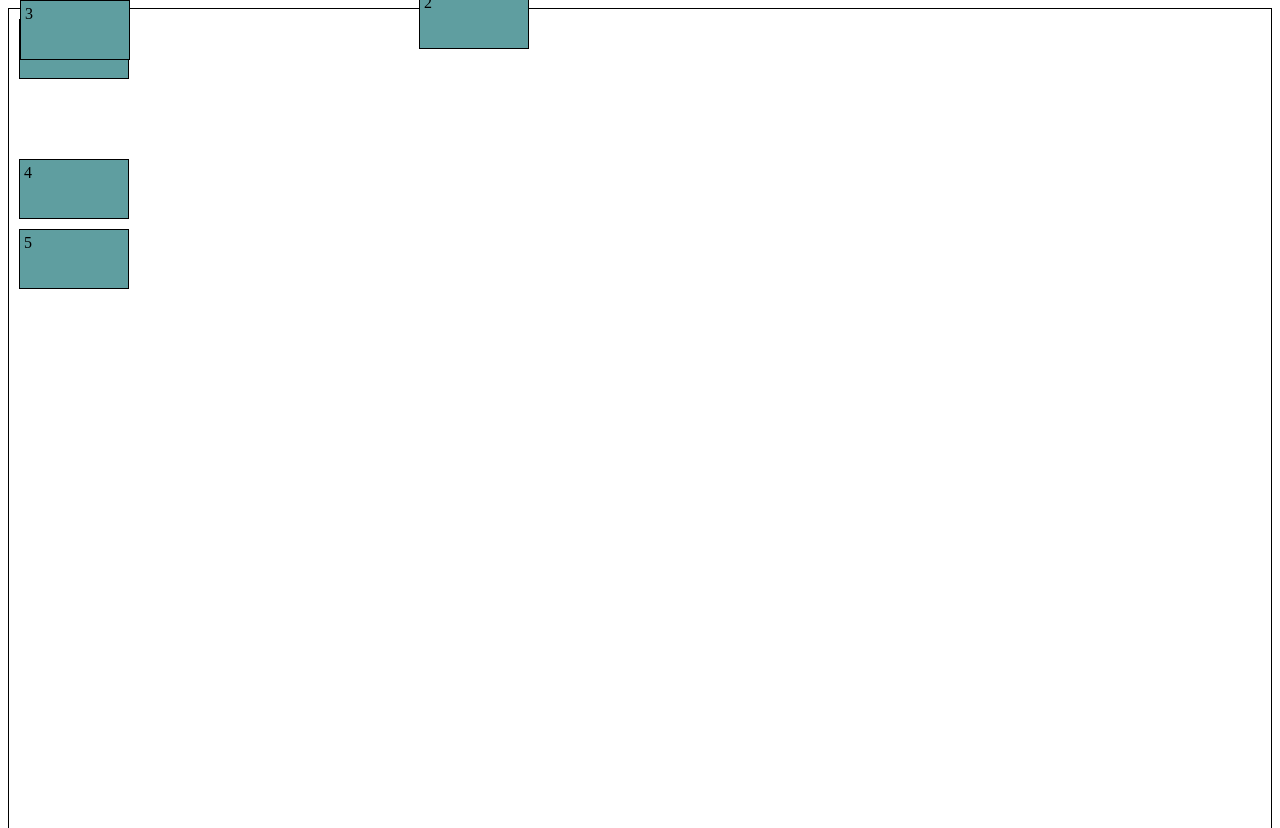
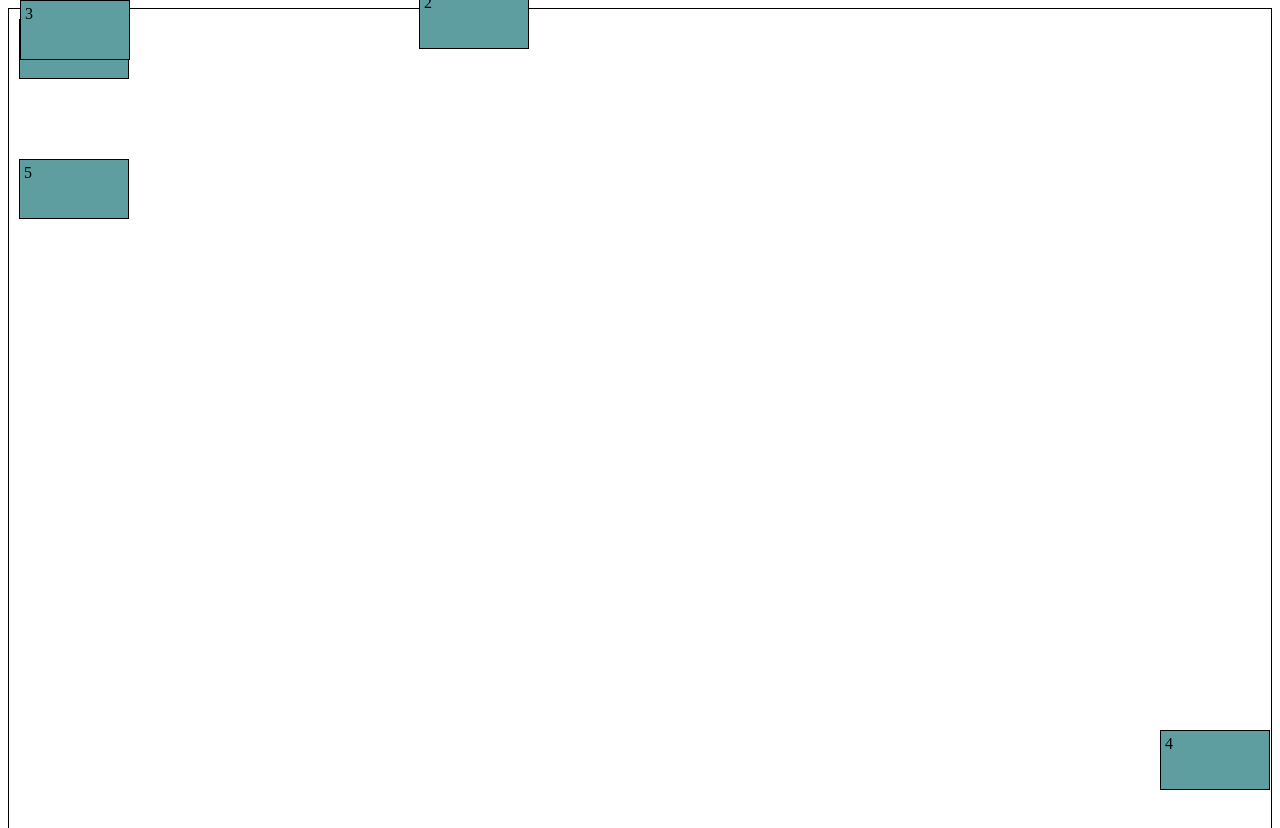
Before and after one commit to Dansan-Dev/CSS-Training-Ground, a plain HTML site: page cssPositioning.html in a window 1280 px wide. Shown: the top 828 px of the page. Drawn offline with Linux system fonts and the light colour scheme.

Commit message:
Feature: Added absolute position illustration

```diff
--- a/cssPositioning.html
+++ b/cssPositioning.html
@@ -27,6 +27,11 @@
             top: -10px;
             left: 10px;
         }
+        .absolutePositioning{
+            position: absolute;
+            bottom: 0px;
+            right: 0px;
+        }
     </style>
 </head>
 <body>
@@ -34,7 +39,7 @@
         <div>1</div>
         <div class="relativePositioning">2</div>
         <div class="fixedPositioning">3</div>
-        <div>4</div>
+        <div class="absolutePositioning">4</div>
         <div>5</div>
     </main>
 </body>
```
